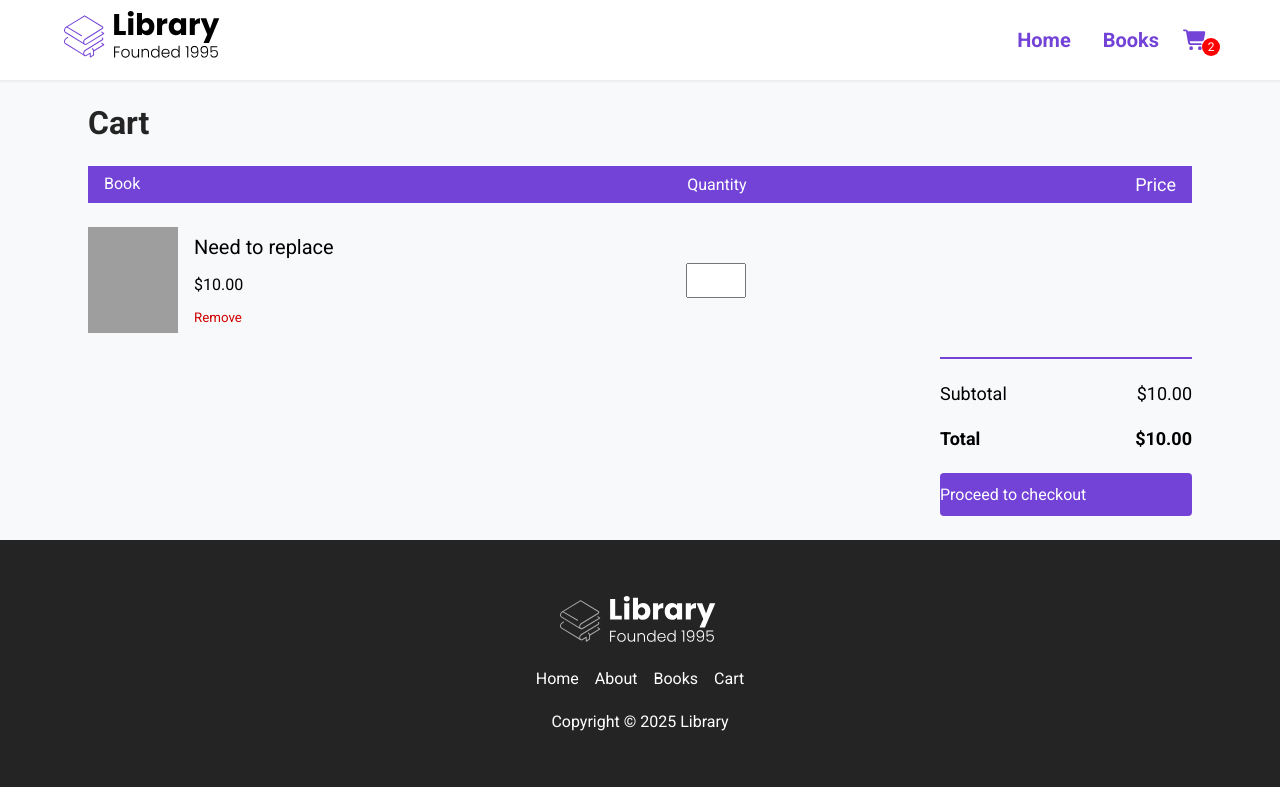
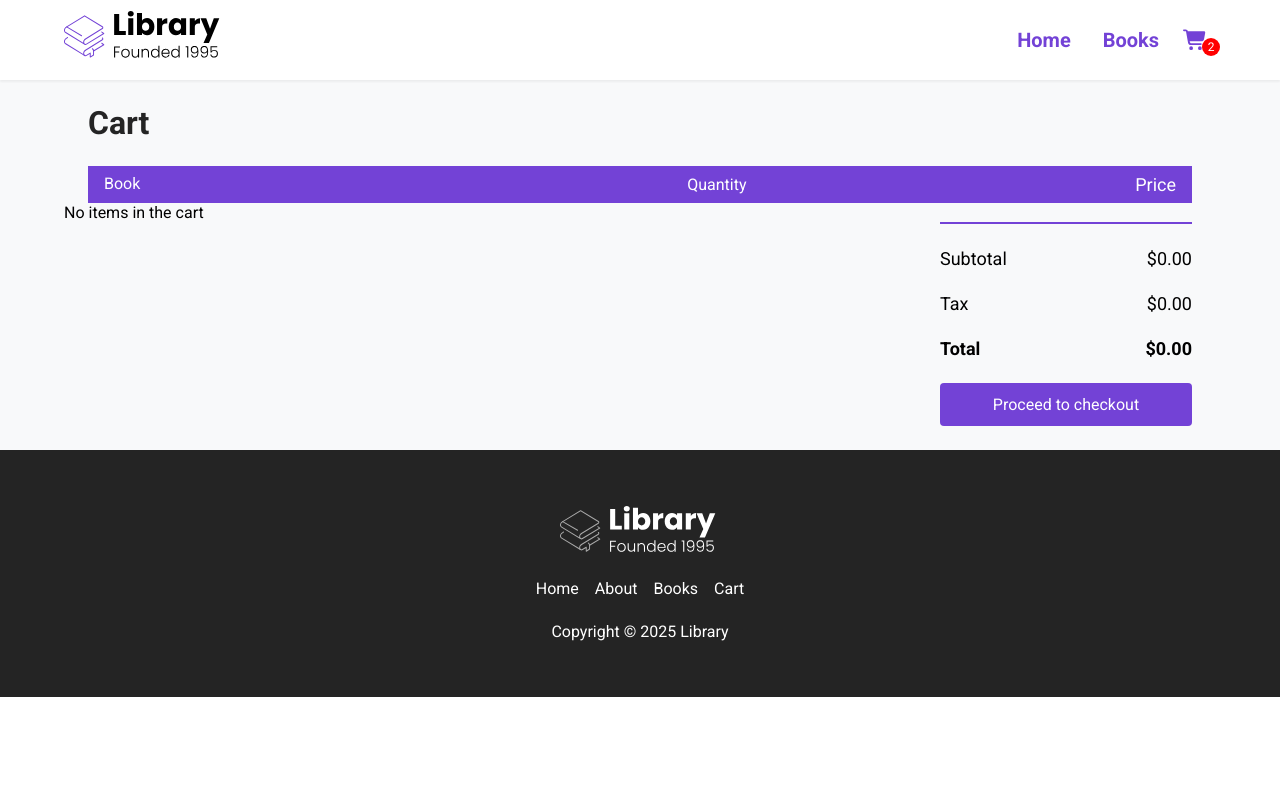
Before and after one commit to ktuttle92/Library_react, a React (Create React App) app: page /cart in a window 1280 px wide. Shown: the top 800 px of the page. Built offline with nearby package versions, Linux system fonts and the light colour scheme; grey boxes are pictures that could not be loaded.

Commit message:
third update

```diff
--- a/src/App.jsx
+++ b/src/App.jsx
@@ -13,20 +13,29 @@ function App() {
    const[cart,setCart]=useState([]);
 
    function addToCart(book){
-    setCart([...cart,book])}
+    setCart([...cart,{...book,quantity:1}])}
+
+   function changeQuantity(book,quantity){
+    setCart(cart.map(item=>{
+      return item.id === book.id ?
+        {...item,quantity:+quantity,
+          }
+         : {item}
+   }))}
 
 
 
     useEffect(()=>{
       console.log(cart)
     },[cart])
+
   return(
     <Router>
       <Routes>
         <Route path="/" element={<Home/>}/>
         <Route path="/books" exact element={<Books books={books}/>}/>
-        <Route path="/books/:id" element={<BookInfo books={books} addToCart={addToCart}/>}/>
-        <Route path="/cart" element={<Cart books={books}/>}/>
+        <Route path="/books/:id" element={<BookInfo books={books} addToCart={addToCart} cart={cart}/>}/>
+        <Route path="/cart" element={<Cart books={books} cart={cart} changeQuantity={changeQuantity}/>}/>
       </Routes>
     </Router>
      )
--- a/src/Components/Nav.jsx
+++ b/src/Components/Nav.jsx
@@ -4,7 +4,7 @@ import LibraryLogo from '../assets/Library.svg'
 import {Link} from 'react-router-dom'
 
 // import assets from '../assets'
-const Nav = () => {
+const Nav = ({cart}) => {
     function OpenMenu(){
         document.body.classList+=" menu--open"
     }
--- a/src/index.css
+++ b/src/index.css
@@ -765,6 +765,8 @@ select {
   width: 100%;
   font-size: 16px;
   padding: 12px 0;
+  text-align: center;
+
 }
 
 /* SMALL PHONES, TABLETS, LARGE SMARTPHONES */
--- a/src/pages/BookInfo.jsx
+++ b/src/pages/BookInfo.jsx
@@ -6,8 +6,7 @@ import Nav from "../Components/Nav"
 import Footer from "../Components/Footer"
 import Rating from "../Components/ui/Rating"
 import Price from '../Components/ui/Price'
-import Books from './Books'
-import App from '../App'
+
 
 const BookInfo=({books, addToCart,cart})=>{
     const {id}=useParams()
@@ -48,7 +47,7 @@ const BookInfo=({books, addToCart,cart})=>{
                                     <p className="book__summary--para">Lorem ipsum dolor sit amet consectetur adipisicing elit. Natus nam fugit similique recusandae porro ipsa magnam dolorem ratione sed. Eos, unde dignissimos. Libero eveniet odio reiciendis a ea officiis nisi.</p>
                                     <p className="book__summary--para">Lorem ipsum dolor sit amet consectetur adipisicing elit. Natus nam fugit similique recusandae porro ipsa magnam dolorem ratione sed. Eos, unde dignissimos. Libero eveniet odio reiciendis a ea officiis nisi.</p>
                             </div>
-                            {bookExistsInCart ? (
+                            {bookExistsInCart() ? (
                                 <Link to={`/cart`} className="book__link">
                                     <button className="btn">Checkout Now</button>
                                 </Link>):(
--- a/src/pages/Cart.jsx
+++ b/src/pages/Cart.jsx
@@ -1,10 +1,16 @@
 import Nav from "../Components/Nav"
 import Footer from "../Components/Footer"
-import React, {useState} from 'react'
-import Price from "../Components/ui/Price"
-import Book from "../Components/ui/Book"
+import React, {useState,useEffect} from 'react'
 
-const Cart=({books})=>{
+
+const Cart=({cart,changeQuantity,})=>{
+    const total=()=>{
+        let price =0;
+        cart.forEach((item)=>{
+            price += +(
+                ((item.salePrice||item.originalPrice) * item.quantity).toFixed(2))});
+            return price}
+
 
     return(<>
      <Nav/>
@@ -22,32 +28,44 @@ const Cart=({books})=>{
                             <span className="cart__total">Price</span>
                         </div>
                         <div className="cart__body">
-                            <div className="cart__item">
+                            {cart && cart.length > 0 ? (cart.map(book=>(
+                            <div className="cart__item" key={book.id}>
                                 <div className="cart__book">
-                                    <img src="{book.img}" alt="" className="cart__book--img"/>
+                                    <img src={book.url} alt="" className="cart__book--img"/>
                                     <div className="cart__book--info">
-                                        <span className="cart__book--title">Need to replace</span>
-                                        <span className="cart__book--price">$10.00</span>
+                                        <span className="cart__book--title">{book.title}</span>
+                                        <span className="cart__book--price">${(+book.salePrice||+book.originalPrice).toFixed(2)}</span>
                                         <button className="cart__book--remove">Remove</button>
                                     </div>
                                 </div>
                                 <div className="cart__quantity">
-                                    <input type="number" min={0} max={99} className="cart__input"></input>
+                                    <input
+                                    type="number"
+                                    min={0}
+                                    max={99}
+                                    className="cart__input"
+                                    onChange={(event)=>changeQuantity(book,event.target.value)} value={+book.quantity} key={book.id}></input>
                                 </div>
                                 <div className="cart__total">
-
+                                ${(+(book.salePrice||book.originalPrice) * +book.quantity).toFixed(2)}
                                 </div>
                             </div>
+                            ))) : (<div>No items in the cart</div>)
+                            }
                         </div>
                     </div>
                     <div className="total">
                         <div className="total__item total__sub-total">
                             <span>Subtotal</span>
-                            <span>$10.00</span>
+                            <span>${(total() * .93).toFixed(2)}</span>
+                        </div>
+                        <div className="total__item total__tax">
+                            <span>Tax</span>
+                            <span>${(total() * .07).toFixed(2)}</span>
                         </div>
                         <div className="total__item total__price">
                             <span>Total</span>
-                            <span>$10.00</span>
+                            <span>${total().toFixed(2)}</span>
                         </div>
                         <div className="btn btn__checkout no-cursor"
                         onClick={()=>alert("Haven't gotten around to this yet")}>
```
